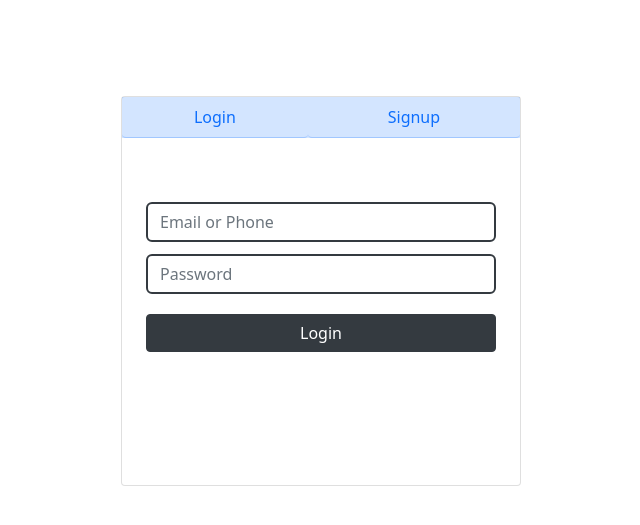
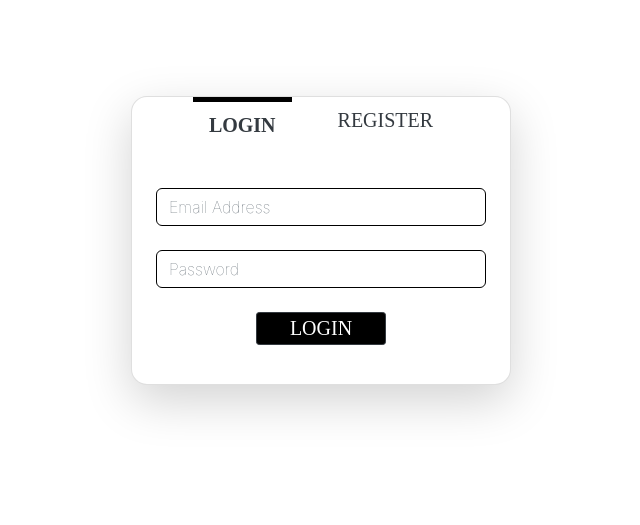
Before and after one commit to SereyvicheaSaro/BookingSystem, a Spring Boot app: page /Login in a window 1280 px wide. Shown: the top 525 px of the page, without its empty margins (319-959 px from the left). Run offline with Spring Boot 4, Linux system fonts and the light colour scheme; some libraries are stand-ins or nearby versions.

Commit message:
login and register

```diff
--- a/src/main/resources/static/css/login.css
+++ b/src/main/resources/static/css/login.css
@@ -1,11 +1,12 @@
-.card {
-  width: 400px;
-  height: 390px;
-  border: none;
+body {
+  background-color: #000;
 }
 
+.card{
+  width: 380px;
+}
 .btr {
-  border-top-right-radius: 5px !important
+  border-top-right-radius: 5px !important;
 }
 
 .btl {
@@ -56,8 +57,41 @@
 .form button {
   margin-top: 20px;
 }
-.active01{
-    width: 10px;
-    height: 2px;
-    background-color: black;
+.card .nav{
+  justify-content: center;
+  gap: 30px;
+  font-size: 20px;
+  font-family: "Inter, 'sans-serif'";
+  text-transform: uppercase;
 }
+.card .nav .nav-item .active {
+  border-top: 5px black solid;
+  font-weight: bold;
+}
+.nav-item{
+  background-color: white;
+}
+.card .tab-content .btn{
+  width: 130px;
+  margin: auto;
+  font: 20px Jura;
+  text-transform: uppercase;
+  background-color: #000;
+}
+.card .register{
+  padding-bottom: 100px;
+  border-radius: 10px;
+}
+.card input{
+  font-family: "Inter";
+  font-weight: lighter;
+  border: #000 1px solid;
+  color: black;
+
+}
+.card .register input{
+  border-radius: 5px;
+}
+.card .login{
+  height: 220px;
+}
--- a/src/main/resources/templates/Login.html
+++ b/src/main/resources/templates/Login.html
@@ -14,25 +14,24 @@
       rel="stylesheet"
       th:href="@{https://cdn.jsdelivr.net/npm/bootstrap@5.0.0-alpha1/dist/css/bootstrap.min.css}"
     />
-    <link
-      rel="stylesheet"
-      th:href="@{https://cdn.jsdelivr.net/npm/bootstrap@5.0.0-alpha1/dist/js/bootstrap.bundle.min.js}"
-    />
-    <link
-      rel="stylesheet"
-      th:href="@{https://cdnjs.cloudflare.com/ajax/libs/jquery/3.2.1/jquery.min.js}"
-    />
+    <script
+      th:src="@{https://cdn.jsdelivr.net/npm/bootstrap@5.0.0-alpha1/dist/js/bootstrap.bundle.min.js}"
+    ></script>
+    <script
+      th:src="@{https://cdnjs.cloudflare.com/ajax/libs/jquery/3.2.1/jquery.min.js}"
+    ></script>
+
   </head>
   <body>
-    <div class="d-flex justify-content-center align-items-center mt-5">
-      <div class="card mt-5">
-        <ul class="nav nav-pills mb-3" id="pills-tab" role="tablist">
+    <div class="d-flex justify-content-center align-items-center mt-5 pt-5">
+      <div class="card rounded-4 shadow-lg">
+        <ul class="nav mb-3 rounded-4" id="pills-tab" role="tablist">
           <li class="nav-item text-center">
             <a
-              class="nav-link btl"
+              class="nav-link active text-dark"
               id="pills-home-tab"
               data-toggle="pill"
-              href="#pills-home"
+              href="#login"
               role="tab"
               aria-controls="pills-home"
               aria-selected="true"
@@ -41,77 +40,83 @@
           </li>
           <li class="nav-item text-center">
             <a
-              class="nav-link btr"
+              class="nav-link text-dark"
               id="pills-profile-tab"
               data-toggle="pill"
-              href="#pills-profile"
+              href="#register"
               role="tab"
               aria-controls="pills-profile"
               aria-selected="false"
-              >Signup</a
+              >Register</a
             >
           </li>
         </ul>
         <div class="tab-content" id="pills-tabContent">
           <div
-            class="tab-pane fade show active"
-            id="pills-home"
+            class="tab-pane fade show active login"
+            id="login"
             role="tabpanel"
-            aria-labelledby="pills-home-tab"
+            aria-labelledby="pills-home-tab "
           >
-            <div class="form px-4 pt-5">
+            <div class="form px-4 pt-4">
               <input
                 type="text"
                 name=""
-                class="form-control border-dark border-2 rounded-2"
-                placeholder="Email or Phone"
+                class="form-control rounded-2"
+                placeholder="Email Address"
               />
 
               <input
                 type="password"
                 name=""
-                class="form-control border-dark border-2 rounded-2"
+                class="form-control rounded-2 mt-4"
                 placeholder="Password"
               />
-              <button class="btn btn-dark btn-block">Login</button>
+              <button class="btn btn-dark btn-block btn-sm mt-4">Login</button>
             </div>
           </div>
           <div
-            class="tab-pane fade"
-            id="pills-profile"
+            class="tab-pane fade register"
+            id="register"
             role="tabpanel"
             aria-labelledby="pills-profile-tab"
           >
-            <div class="form px-4">
+            <div class="form px-4 pt-4">
               <input
                 type="text"
                 name=""
                 class="form-control"
-                placeholder="Name"
+                placeholder="Email Address"
               />
 
               <input
                 type="text"
                 name=""
-                class="form-control"
-                placeholder="Email"
+                class="form-control mt-4"
+                placeholder="Phone number"
               />
 
               <input
                 type="text"
                 name=""
-                class="form-control"
-                placeholder="Phone"
+                class="form-control mt-4"
+                placeholder="Username"
               />
 
               <input
-                type="text"
+                type="password"
                 name=""
-                class="form-control"
+                class="form-control mt-4"
                 placeholder="Password"
               />
+              <input
+                type="password"
+                name=""
+                class="form-control mt-4"
+                placeholder="Confirm Password"
+              />
 
-              <button class="btn btn-dark btn-block">Signup</button>
+              <button class="btn btn-dark btn-block mt-4">Register</button>
             </div>
           </div>
         </div>
```
